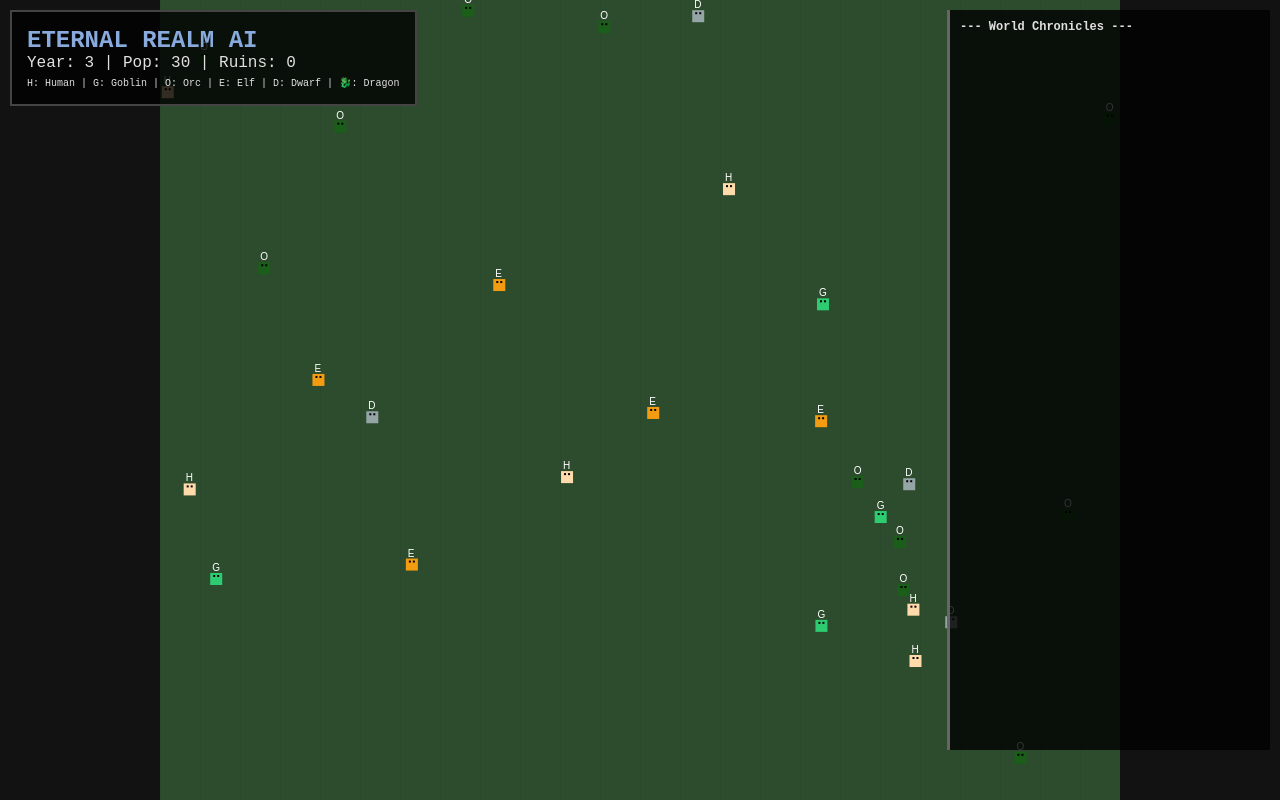
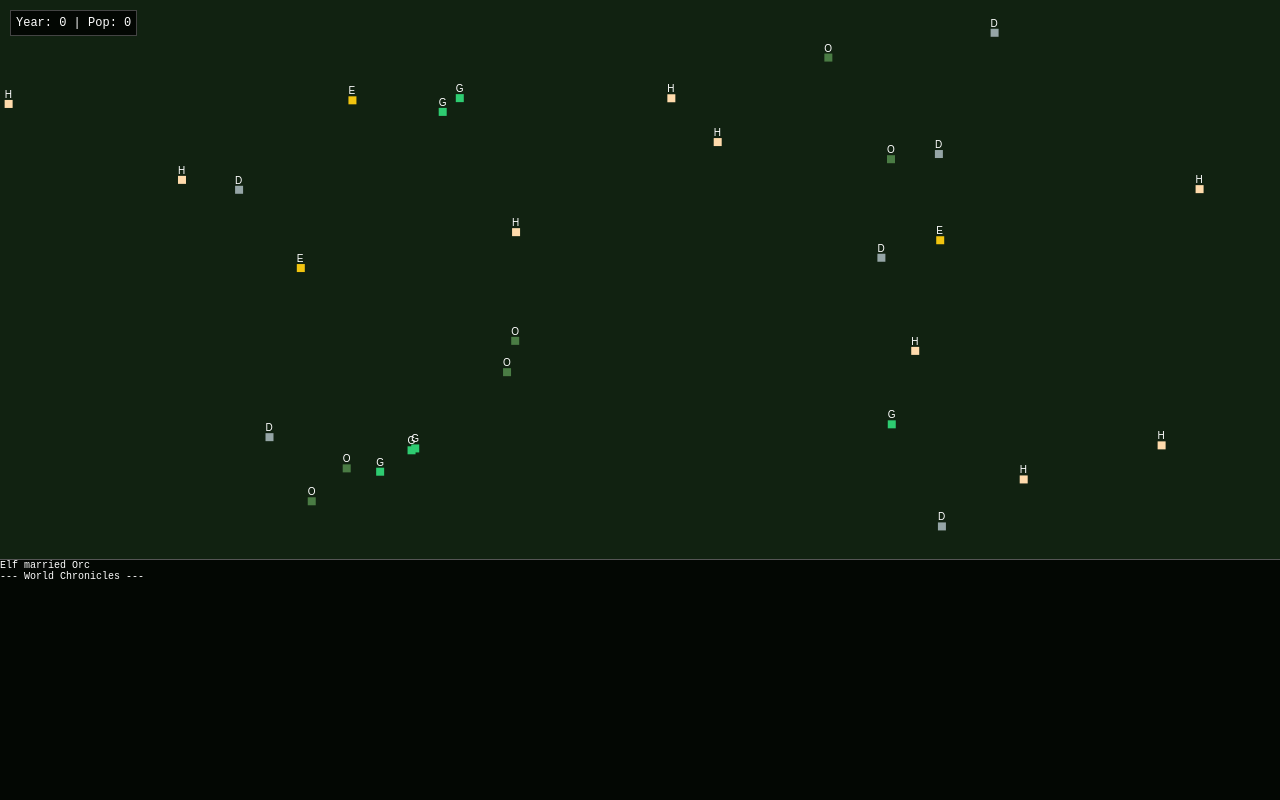
Before and after one commit to lugardlugard7-code/eternal-realm., a plain HTML site: page index.html in a window 1280 px wide. Drawn offline with Linux system fonts and the light colour scheme.

Commit message:
Update index.html

```diff
--- a/index.html
+++ b/index.html
@@ -1,185 +1,86 @@
 <!DOCTYPE html>
-<html lang="en">
+<html>
 <head>
-    <meta charset="UTF-8">
-    <meta name="viewport" content="width=device-width, initial-scale=1.0">
-    <title>The Eternal Realm | Autonomous AI Sim</title>
+    <meta name="viewport" content="width=device-width, initial-scale=1.0, maximum-scale=1.0, user-scalable=no">
+    <title>Eternal Realm: Mobile</title>
     <style>
-        body { background: #121212; color: #e0e0e0; font-family: 'Courier New', monospace; margin: 0; overflow: hidden; }
-        #ui { position: absolute; top: 10px; left: 10px; background: rgba(0,0,0,0.8); padding: 15px; border: 2px solid #444; pointer-events: none; }
-        canvas { display: block; image-rendering: pixelated; background: #2d4c2e; margin: 0 auto; cursor: crosshair; }
-        #log { position: absolute; right: 10px; top: 10px; width: 300px; height: 90vh; background: rgba(0,0,0,0.8); padding: 10px; font-size: 12px; overflow-y: auto; border-left: 3px solid #666; }
-        .S-Rank { color: #f1c40f; font-weight: bold; }
-        .Abomination { color: #9b59b6; font-style: italic; }
+        body { background: #000; color: #fff; font-family: monospace; margin: 0; padding: 0; overflow: hidden; }
+        #world { display: block; width: 100vw; height: 100vh; image-rendering: pixelated; }
+        #ui { position: absolute; top: 10px; left: 10px; background: rgba(0,0,0,0.8); padding: 5px; font-size: 12px; pointer-events: none; border: 1px solid #444; }
+        #log { position: absolute; bottom: 0; width: 100%; height: 30%; background: rgba(0,0,0,0.8); overflow-y: auto; font-size: 10px; border-top: 1px solid #555; }
     </style>
 </head>
 <body>
-
-<div id="ui">
-    <h2 style="margin:0; color:#8ad;">ETERNAL REALM AI</h2>
-    <div id="stats">Year: 0 | Pop: 0 | Kings: 0</div>
-    <div id="legend" style="font-size:10px; margin-top:5px;">
-        H: Human | G: Goblin | O: Orc | E: Elf | D: Dwarf | 🐉: Dragon
-    </div>
-</div>
-
-<div id="log"><b>--- World Chronicles ---</b></div>
-<canvas id="worldCanvas"></canvas>
+    <div id="ui">Year: <span id="yr">0</span> | Pop: <span id="pop">0</span></div>
+    <canvas id="world"></canvas>
+    <div id="log">--- World Chronicles ---<br></div>
 
     <script>
-const canvas = document.getElementById('worldCanvas');
+        const canvas = document.getElementById('world');
         const ctx = canvas.getContext('2d');
-const logEl = document.getElementById('log');
-canvas.width = window.innerWidth - 320;
+        const log = document.getElementById('log');
+
+        // This makes the canvas match your phone's exact size
+        function resize() {
+            canvas.width = window.innerWidth;
             canvas.height = window.innerHeight;
+        }
+        window.addEventListener('resize', resize);
+        resize();
 
-// --- CONFIGURATION ---
-const SPECIES = {
-    HUMAN: { char: 'H', color: '#ffdbac' },
-    GOBLIN: { char: 'G', color: '#2ecc71' },
-    ORC: { char: 'O', color: '#1a5e1a' },
-    ELF: { char: 'E', color: '#f39c12' },
-    DWARF: { char: 'D', color: '#95a5a6' }
-};
+        const species = [
+            { n: 'Human', c: '#ffdbac', i: 'H' },
+            { n: 'Orc', c: '#4a7c44', i: 'O' },
+            { n: 'Elf', c: '#f1c40f', i: 'E' },
+            { n: 'Dwarf', c: '#95a5a6', i: 'D' },
+            { n: 'Goblin', c: '#2ecc71', i: 'G' }
+        ];
 
         let entities = [];
-let structures = [];
-let year = 0;
+        for(let i=0; i<30; i++) spawn();
 
-function addLog(msg, type="") {
-    const entry = document.createElement('div');
-    entry.className = type;
-    entry.innerHTML = `[Yr ${year}] ${msg}`;
-    logEl.prepend(entry);
-}
-
-
-
-class Entity {
-    constructor(x, y, species, lineage = "Commoner") {
-        this.x = x; this.y = y;
-        this.species = species;
-        this.lineage = lineage;
-        this.energy = 100;
-        this.age = 0;
-        this.iq = Math.random() * 100;
-        this.eq = Math.random() * 100;
-        this.renown = 0;
-        this.partner = null;
-        this.vocation = this.assignVocation();
-        this.alive = true;
-    }
-
-    assignVocation() {
-        if (this.iq > 80) return "Teacher";
-        if (this.iq > 60) return "Adventurer";
-        return "Hunter";
-    }
-
-    update() {
-        if (!this.alive) return;
-        this.age += 0.01;
-        this.energy -= 0.05;
-
-        // Autonomous Logic
-        if (this.energy < 40) this.seekFood();
-        else if (this.vocation === "Adventurer") this.goOnQuest();
-        else this.wander();
-
-        // Socializing & Marriage
-        this.findPartner();
-
-        if (this.energy <= 0 || this.age > 80) this.die();
-    }
-
-    seekFood() {
-        this.x += (Math.random() - 0.5) * 4;
-        this.y += (Math.random() - 0.5) * 4;
-        if (Math.random() > 0.98) this.energy += 30;
-    }
-
-    goOnQuest() {
-        this.x += (Math.random() - 0.5) * 6;
-        this.y += (Math.random() - 0.5) * 6;
-        this.renown += 0.1;
-    }
-
-    wander() {
-        this.x += (Math.random() - 0.5) * 2;
-        this.y += (Math.random() - 0.5) * 2;
-    }
-
-    findPartner() {
-        if (this.partner || this.age < 18) return;
-        let potential = entities.find(e => e !== this && e.alive && !e.partner && dist(this, e) < 20);
-        if (potential) {
-            this.partner = potential;
-            potential.partner = this;
-            let isAbomination = this.species !== potential.species;
-            let msg = `${this.species} ${this.name || 'Citizen'} married ${potential.species} ${potential.name || 'Citizen'}.`;
-            if (isAbomination) {
-                addLog("FORBIDDEN UNION: " + msg, "Abomination");
-            } else {
-                addLog(msg);
-            }
-        }
-    }
-
-    die() {
-        this.alive = false;
-        structures.push({x: this.x, y: this.y, type: 'Grave'});
-        addLog(`${this.species} ${this.vocation} died at age ${Math.floor(this.age)}.`);
-    }
-
-    draw() {
-        if (!this.alive) return;
-        ctx.fillStyle = SPECIES[this.species].color;
-        // Pixel Character Body
-        ctx.fillRect(this.x, this.y, 12, 12);
-        // "Head" dot
-        ctx.fillStyle = "black";
-        ctx.fillRect(this.x + 3, this.y + 2, 2, 2);
-        ctx.fillRect(this.x + 7, this.y + 2, 2, 2);
-
-        ctx.font = "10px Arial";
-        ctx.fillStyle = "white";
-        ctx.fillText(SPECIES[this.species].char, this.x + 2, this.y - 2);
-    }
-}
-
-function dist(a, b) { return Math.sqrt((a.x-b.x)**2 + (a.y-b.y)**2); }
-
-// Initialize World
-for (let i = 0; i < 30; i++) {
-    const sKeys = Object.keys(SPECIES);
-    const s = sKeys[Math.floor(Math.random() * sKeys.length)];
-    entities.push(new Entity(Math.random() * canvas.width, Math.random() * canvas.height, s));
+        function spawn() {
+            const s = species[Math.floor(Math.random()*species.length)];
+            entities.push({
+                x: Math.random()*canvas.width,
+                y: Math.random()*(canvas.height * 0.7), // Stay above the log
+                s: s,
+                p: null
+            });
         }
 
         function loop() {
-    ctx.clearRect(0, 0, canvas.width, canvas.height);
-
-    // Draw Grass Texture
-    ctx.fillStyle = "rgba(0,0,0,0.05)";
-    for(let i=0; i<canvas.width; i+=40) ctx.fillRect(i, 0, 1, canvas.height);
-
-    structures.forEach(s => {
-        ctx.fillStyle = s.type === 'Grave' ? '#7f8c8d' : '#f1c40f';
-        ctx.fillRect(s.x, s.y, 10, 10);
-    });
+            ctx.fillStyle = '#112211'; // Dark green grass
+            ctx.fillRect(0,0,canvas.width, canvas.height);
 
             entities.forEach(e => {
-        e.update();
-        e.draw();
+                e.x += (Math.random()-0.5) * 2;
+                e.y += (Math.random()-0.5) * 2;
+
+                // Keep inside screen
+                if(e.x < 0) e.x = canvas.width;
+                if(e.x > canvas.width) e.x = 0;
+                if(e.y < 0) e.y = canvas.height * 0.7;
+                if(e.y > canvas.height * 0.7) e.y = 0;
+
+                ctx.fillStyle = e.s.c;
+                ctx.fillRect(e.x, e.y, 8, 8);
+                ctx.fillStyle = "white";
+                ctx.fillText(e.s.i, e.x, e.y - 2);
             });
-
-    year += 0.01;
-    document.getElementById('stats').innerText = `Year: ${Math.floor(year)} | Pop: ${entities.filter(e=>e.alive).length} | Ruins: ${structures.length}`;
-
             requestAnimationFrame(loop);
         }
+        loop();
 
-loop();
+        // Marriage Log (Simplified)
+        setInterval(() => {
+            const e1 = entities[Math.floor(Math.random()*entities.length)];
+            const e2 = entities[Math.floor(Math.random()*entities.length)];
+            if(e1 !== e2) {
+                const msg = e1.s.n + " married " + e2.s.n;
+                log.innerHTML = "<div>" + msg + "</div>" + log.innerHTML;
+            }
+        }, 5000);
     </script>
 </body>
 </html>
```
Lines whose indentation alone changed are shown as unchanged.
